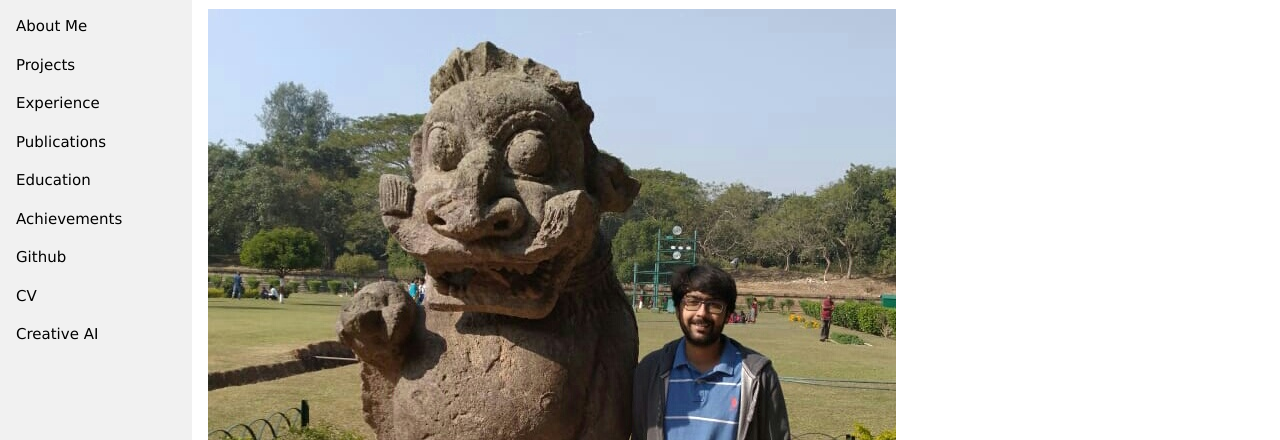
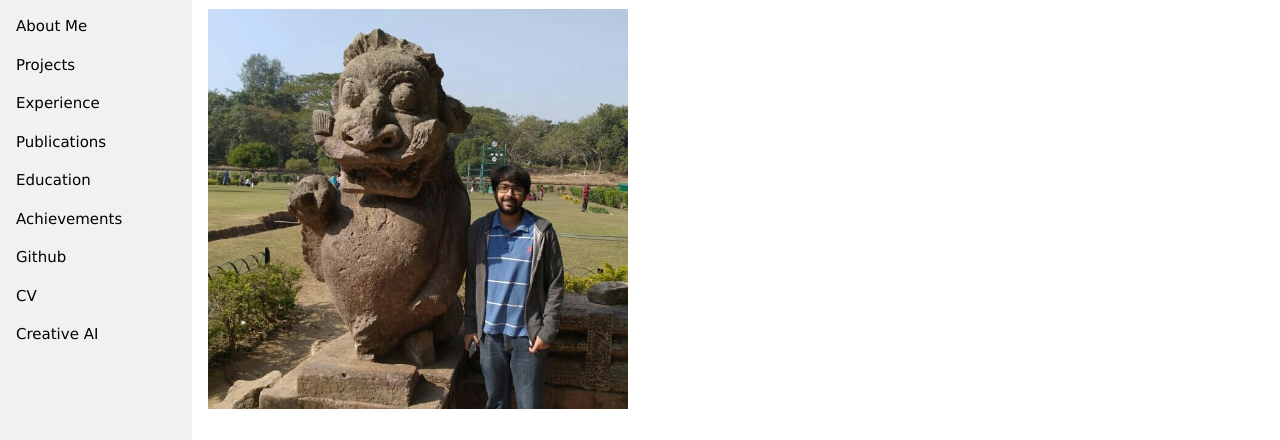
Before and after one commit to DivyanshRoy/divyanshroy.github.io, a plain HTML site: page index.html in a window 1280 px wide. Shown: the part 193-633 px from the top of the page. Drawn offline with Linux system fonts and the light colour scheme.

Commit message:
Update index.html

```diff
--- a/index.html
+++ b/index.html
@@ -49,7 +49,7 @@
 			I am a Senior Year Computer Science Undergraduate Student at Amity University, Noida.
 			I have a deep inclination to solving problems in Machine Learning, Computer Vision. You can find some of my work on <a href="https://github.com/DivyanshRoy">Github</a>.
 			<br><br>
-			<img src="res/src/Divyansh3.png">
+			<img src="res/src/Divyansh3.png" height="50%">
 			<br><br>
 			<!-- <b>Contact Information: </b> -->
 
```
